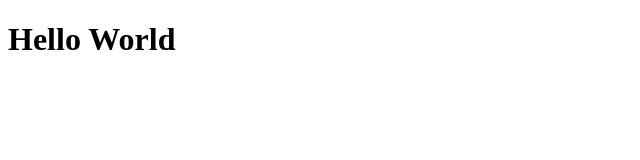
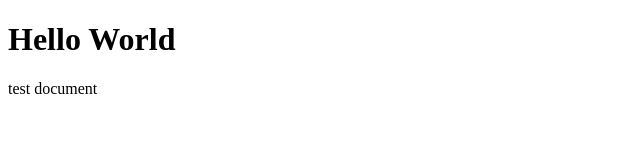
Before and after one commit to nickgric/group-1, a plain HTML site: page index.html in a window 1280 px wide. Shown: the whole page, without its empty margins (0-640 px from the left). Drawn offline with Linux system fonts and the light colour scheme.

Commit message:
test document

```diff
--- a/index.html
+++ b/index.html
@@ -8,5 +8,6 @@
 </head>
 <body>
   <h1>Hello World</h1>
+  <p>test document</p>
 </body>
 </html>
```
